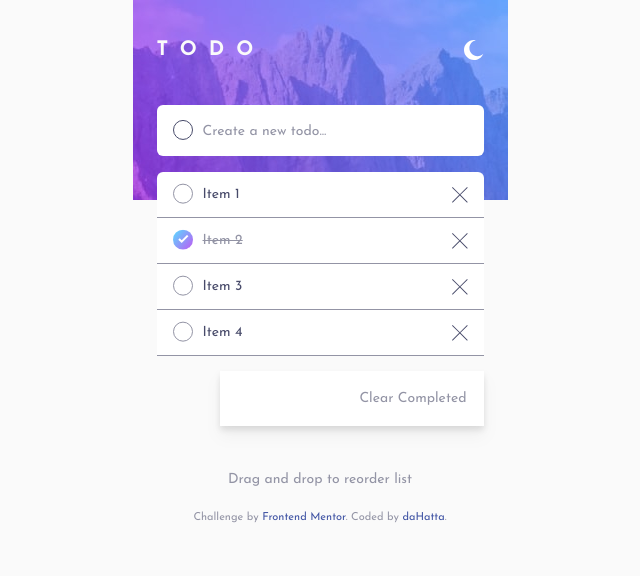
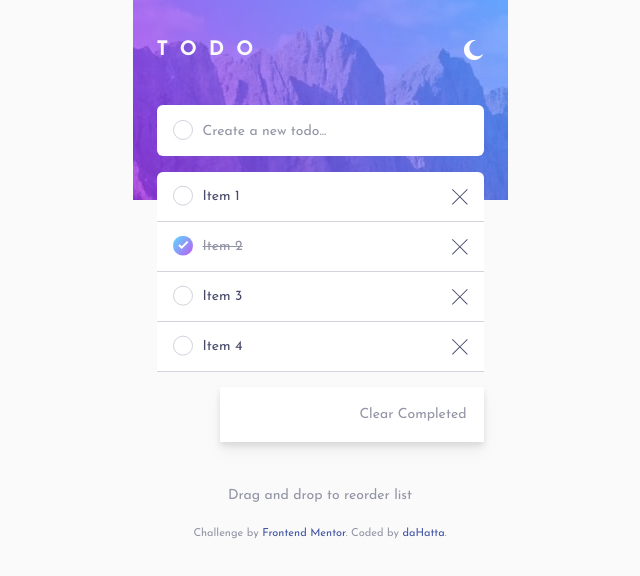
Before and after one commit to daHatta/fem-todo-app, a Next.js app: page / in a window 1280 px wide. Shown: the top 576 px of the page, without its empty margins (320-960 px from the left). Built offline with nearby package versions, Linux system fonts and the light colour scheme; what @savvywombat/tailwindcss-grid-areas would draw is missing.

Commit message:
Dark and light mode for checkboxes added

```diff
--- a/app/components/TodoItem/index.tsx
+++ b/app/components/TodoItem/index.tsx
@@ -40,7 +40,7 @@ const TodoItem = ({
           ref={dragProvided.innerRef}
           {...dragProvided.draggableProps}
           {...dragProvided.dragHandleProps}
-          className="toDo flex flex-row justify-between items-center gap-x-[10px] py-[12px] px-[16px]"
+          className="toDo flex flex-row justify-between items-center gap-x-[10px] py-[14px] px-[16px]"
         >
           <div className="flex flex-row justify-center items-center gap-x-[10px]">
             <input
--- a/app/css/globals.css
+++ b/app/css/globals.css
@@ -46,10 +46,10 @@
   --background-body: var(--clr-lt-lightGray);
   --color-body: var(--clr-lt-darkGrayishBlue);
   --color-h1: var(--clr-lt-lightGray);
-  --stroke-checkbox: var(--clr-lt-darkGrayishBlue);
+  --border-checkbox: var(--clr-lt-lightGrayishBlue);
   --bg-add-todo-field: var(--clr-lt-white);
   --bg-todo-li-item: var(--clr-lt-white);
-  --bg-todo-li-border: var(--clr-lt-darkGrayishBlue);
+  --bg-todo-li-border: var(--clr-lt-lightGrayishBlue);
   --color-input: var(--clr-lt-veryDarkGrayishBlue);
   --color-label: var(--clr-lt-veryDarkGrayishBlue);
   --color-label-completed: var(--clr-lt-darkGrayishBlue);
@@ -77,10 +77,10 @@
   --background-body: var(--clr-dt-veryDarkBlue);
   --color-body: var(--clr-dt-darkGrayishBlue);
   --color-h1: var(--clr-dt-lightGrayishBlue);
-  --stroke-checkbox: var(--clr-dt-lightGrayishBlue);
+  --border-checkbox: var(--clr-dt-veryDarkGrayishBlue);
   --bg-add-todo-field: var(--clr-dt-veryDarkDesaturatedBlue);
   --bg-todo-li-item: var(--clr-dt-veryDarkDesaturatedBlue);
-  --bg-todo-li-border: var(--clr-dt-darkGrayishBlue);
+  --bg-todo-li-border: var(--clr-dt-veryDarkGrayishBlue);
   --color-input: var(--clr-dt-lightGrayishBlue);
   --color-label: var(--clr-dt-lightGrayishBlue);
   --color-label-completed: var(--clr-dt-darkGrayishBlue);
@@ -145,7 +145,7 @@ input[type="checkbox"] {
   cursor: pointer;
   width: 20px;
   height: 20px;
-  border: 1px solid currentColor;
+  border: 1px solid var(--border-checkbox);
   border-radius: 25px;
   transform: translateY(-0.075em);
   display: grid;
```
